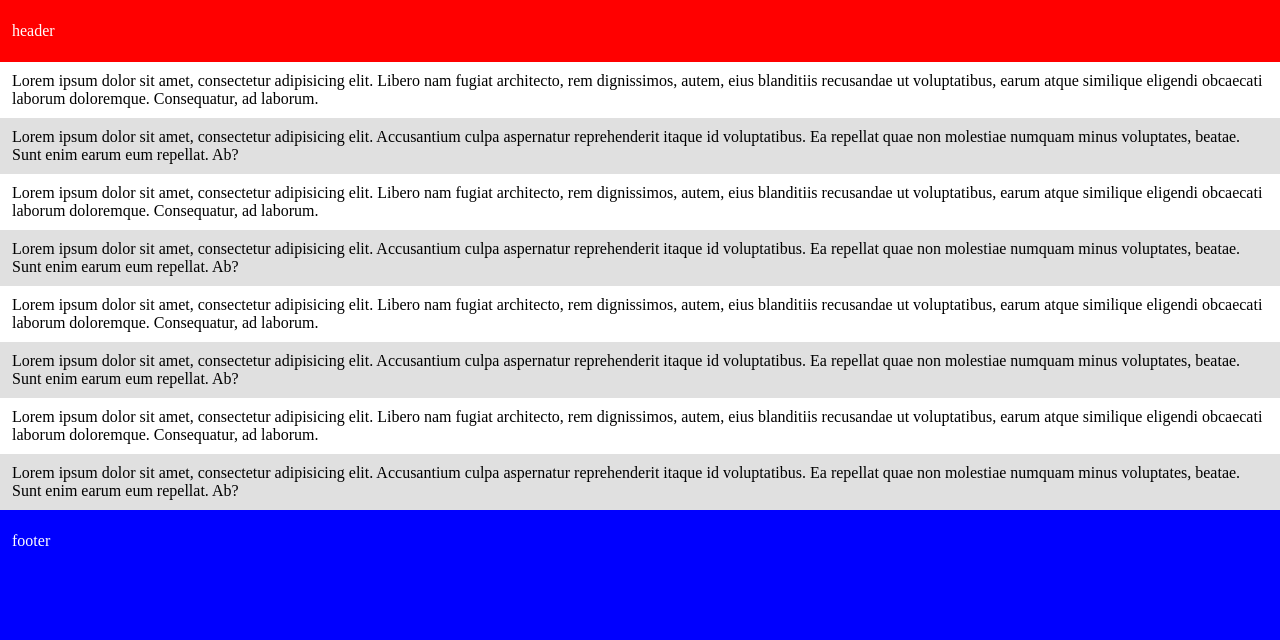
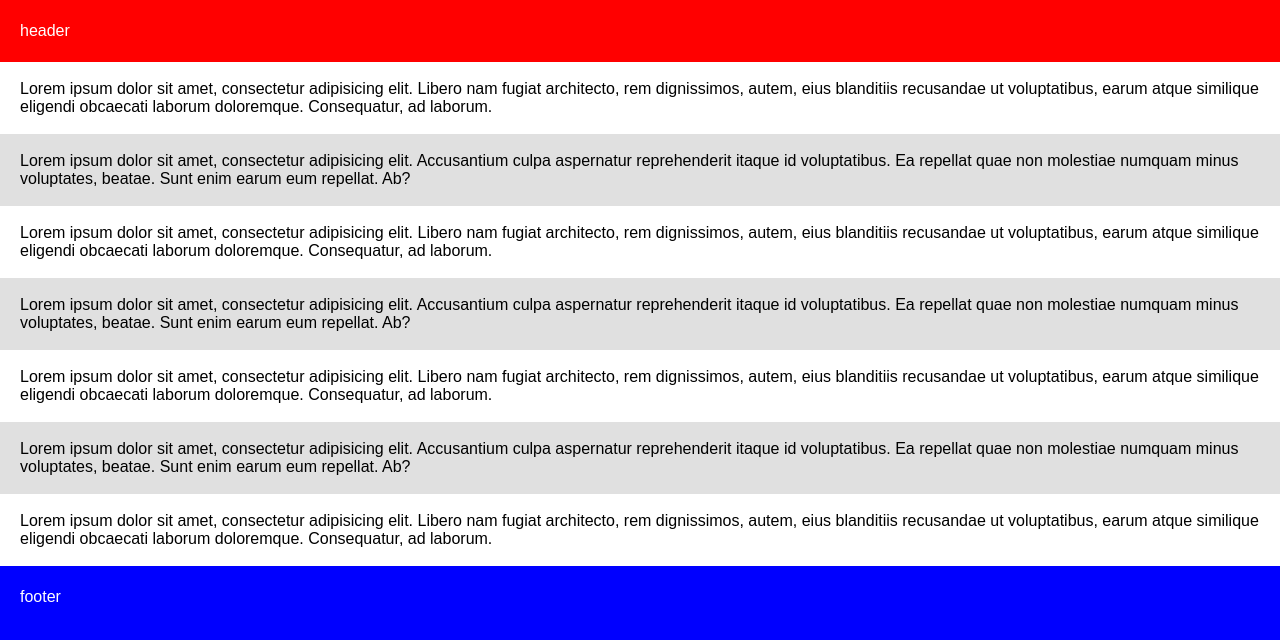
Before and after one commit to dimitrinicolas/overflow-color, a website: page index.html in a window 1280 px wide. Drawn offline with Linux system fonts and the light colour scheme.

Commit message:
demo update

```diff
--- a/index.html
+++ b/index.html
@@ -1,22 +1,22 @@
 <!DOCTYPE html>
 <html lang="fr">
 	<head>
-
 		<meta charset="utf-8">
 		<meta name="viewport" content="width=device-width, initial-scale=1">
-
 		<title>Overflow color demo</title>
-
         <style>
 
+			html {
+				background: blue;
+			}
             body {
-                display: block;
                 margin: 0;
-                padding: 0;
+				font-family: sans-serif;
+				background: white;
             }
 
             .header, .footer {
-                padding: 22px 12px;
+                padding: 22px 20px;
                 color: white;
             }
 
@@ -28,7 +28,7 @@
             }
 
             p {
-                padding: 10px 12px;
+                padding: 18px 20px;
 				margin: 0;
             }
 			p:nth-of-type(even) {
@@ -36,9 +36,8 @@
 			}
 
         </style>
-
 	</head>
-	<body data-oc-top="red" data-oc-bottom="blue">
+	<body data-oc="red,blue">
 
 		<div class="header">header</div>
 
@@ -48,8 +47,7 @@
 		<p>Lorem ipsum dolor sit amet, consectetur adipisicing elit. Accusantium culpa aspernatur reprehenderit itaque id voluptatibus. Ea repellat quae non molestiae numquam minus voluptates, beatae. Sunt enim earum eum repellat. Ab?</p>
         <p>Lorem ipsum dolor sit amet, consectetur adipisicing elit. Libero nam fugiat architecto, rem dignissimos, autem, eius blanditiis recusandae ut voluptatibus, earum atque similique eligendi obcaecati laborum doloremque. Consequatur, ad laborum.</p>
 		<p>Lorem ipsum dolor sit amet, consectetur adipisicing elit. Accusantium culpa aspernatur reprehenderit itaque id voluptatibus. Ea repellat quae non molestiae numquam minus voluptates, beatae. Sunt enim earum eum repellat. Ab?</p>
-        <p>Lorem ipsum dolor sit amet, consectetur adipisicing elit. Libero nam fugiat architecto, rem dignissimos, autem, eius blanditiis recusandae ut voluptatibus, earum atque similique eligendi obcaecati laborum doloremque. Consequatur, ad laborum.</p>
-		<p>Lorem ipsum dolor sit amet, consectetur adipisicing elit. Accusantium culpa aspernatur reprehenderit itaque id voluptatibus. Ea repellat quae non molestiae numquam minus voluptates, beatae. Sunt enim earum eum repellat. Ab?</p>
+		<p>Lorem ipsum dolor sit amet, consectetur adipisicing elit. Libero nam fugiat architecto, rem dignissimos, autem, eius blanditiis recusandae ut voluptatibus, earum atque similique eligendi obcaecati laborum doloremque. Consequatur, ad laborum.</p>
 
 		<div class="footer">footer</div>
 
```
